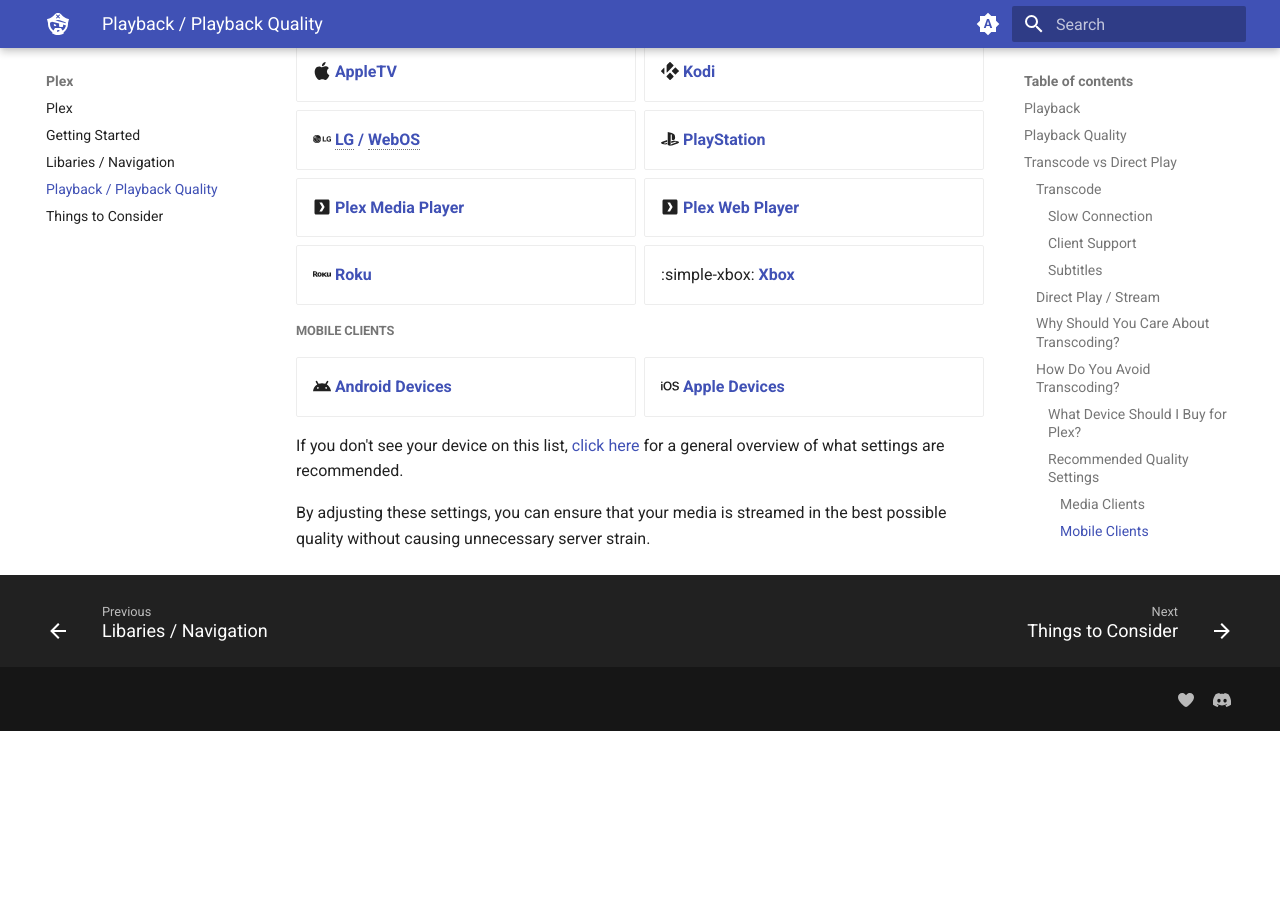
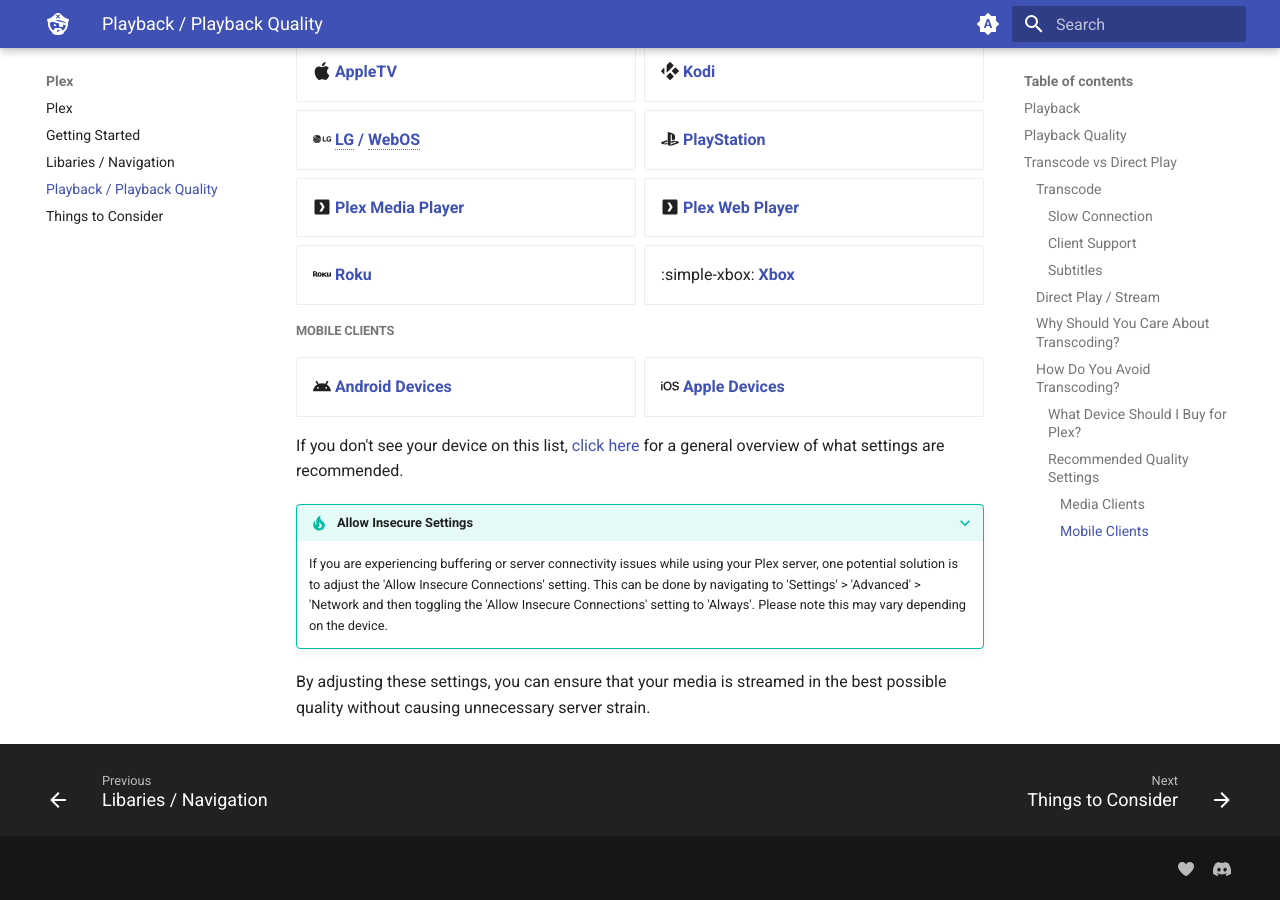
Before and after one commit to neomedia6989/docs-2, an MkDocs documentation site: the page built from docs/plex/playback.md, in a window 1280 px wide and 900 px high, scrolled down 4560 px. Built offline with MkDocs 1.6.1 and Material for MkDocs 9.7.7, drawn with Linux system fonts in a browser that asks for light colours; before the commit the page ends 5291 px from its top, so only the background shows below that.

Commit message:
Update playback.md

```diff
--- a/docs/plex/playback.md
+++ b/docs/plex/playback.md
@@ -114,4 +114,8 @@
 
 If you don't see your device on this list, [click here](/clients/other) for a general overview of what settings are recommended.
 
+???+ tip "Allow Insecure Settings"
+
+    If you are experiencing buffering or server connectivity issues while using your Plex server, one potential solution is to adjust the 'Allow Insecure Connections' setting. This can be done by navigating to 'Settings' > 'Advanced' > 'Network and then toggling the 'Allow Insecure Connections' setting to 'Always'. Please note this may vary depending on the device.
+
 By adjusting these settings, you can ensure that your media is streamed in the best possible quality without causing unnecessary server strain.
```
